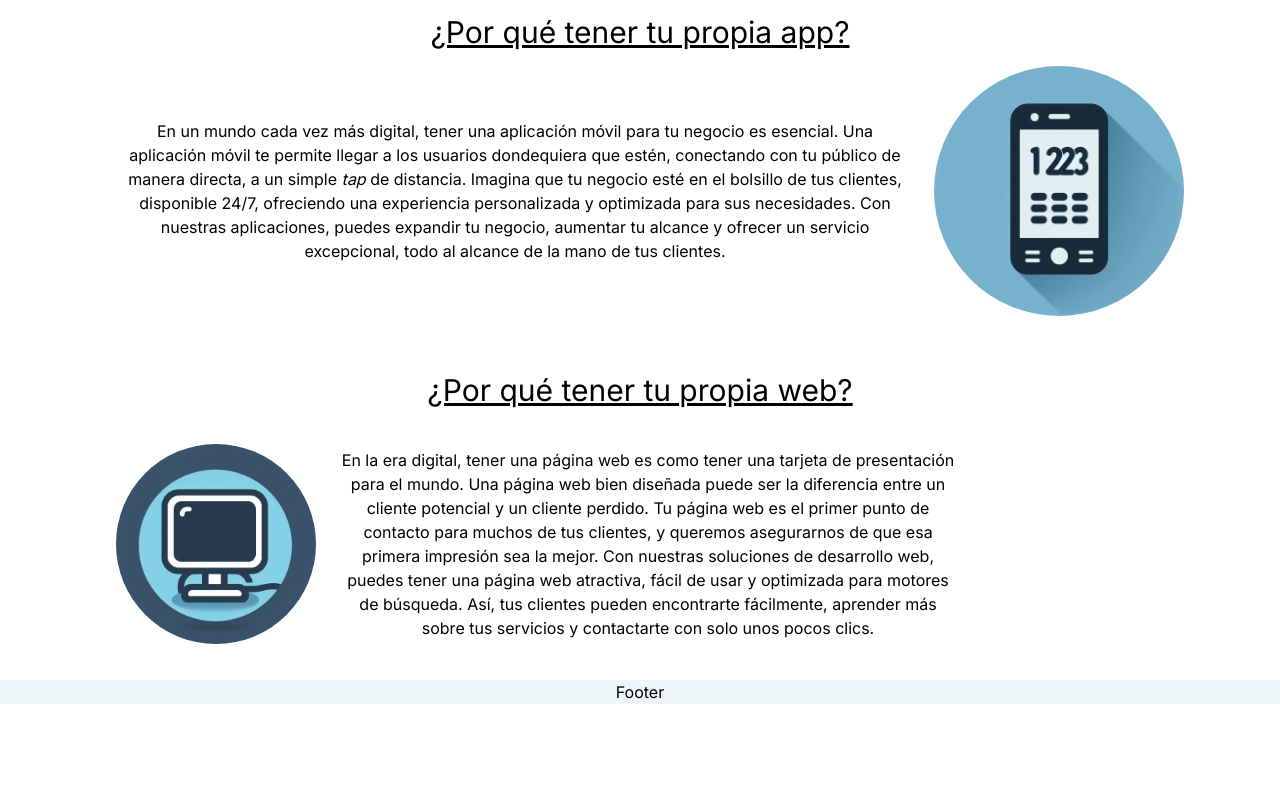
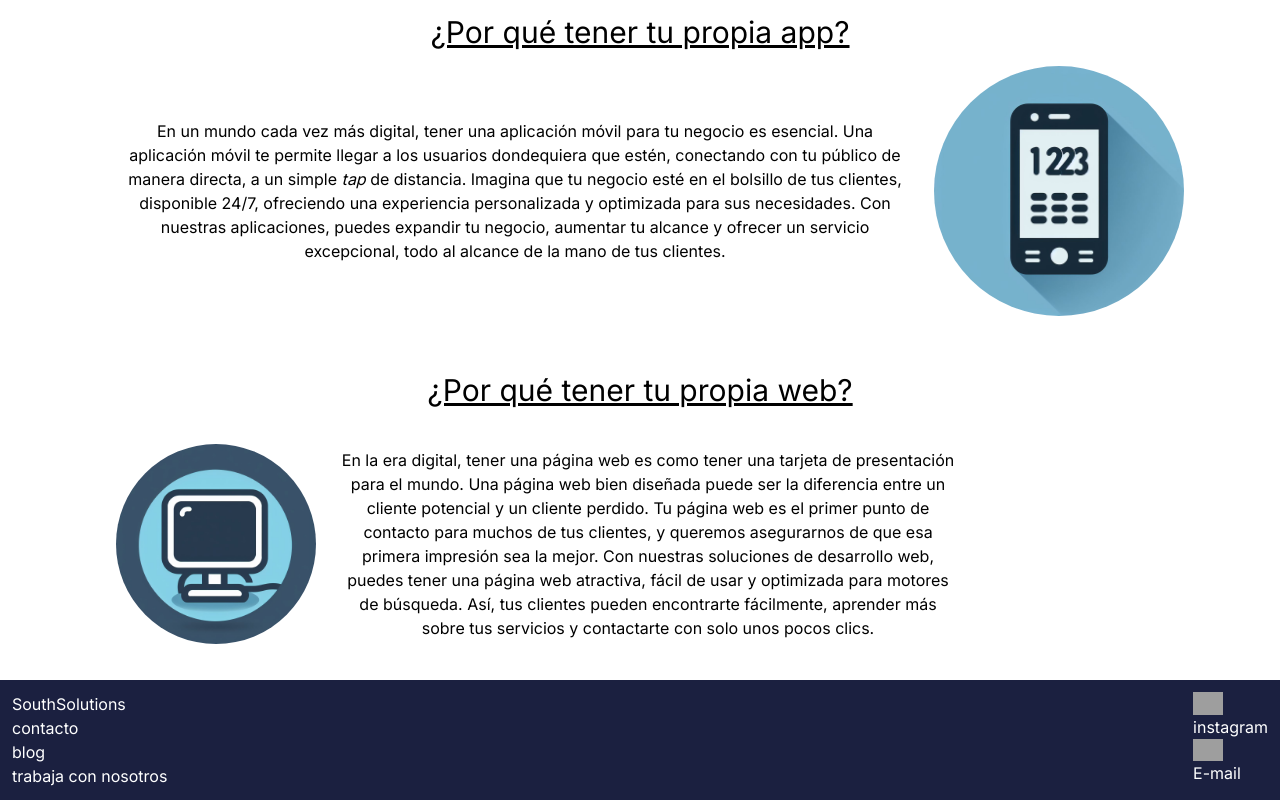
Before and after one commit to SouthSolutions/SouthSolutionsWeb, a Next.js app: page / in a window 1280 px wide. Shown: the part 779-1579 px from the top of the page. Before the commit the page ends 1483 px from the top, so only its background shows below. Built offline with nearby package versions, Linux system fonts and the light colour scheme; grey boxes are pictures that could not be loaded.

Commit message:
add footer links

```diff
--- a/app/components/Footer/Footer.tsx
+++ b/app/components/Footer/Footer.tsx
@@ -1,11 +1,44 @@
+import Link from "next/link";
+import Image from "next/image";
+
 const Footer = () => {
-return (
-    <main style={{backgroundColor: "#edf5f7"}}>
-        <div>
-            <h1 className="text-center">Footer</h1>
+  return (
+    <main style={{ backgroundColor: "#1b2040" }}>
+      <section className="flex justify-between">
+        <div className="text-white flex-start p-3">
+          <h4>SouthSolutions</h4>
+          <p>contacto</p>
+          <p>blog</p>
+          <p>trabaja con nosotros</p>
         </div>
+        <div className="text-white flex-end p-3">
+          <Link href={"https://www.instagram.com/southsolutions.tech/"} >
+            <div className="text-center justify-center items-center" >
+            <Image
+              src="https://1000logos.net/wp-content/uploads/2017/02/Instagram-icon-4.png"
+              width={30}
+              height={30}
+              alt="Instagram"
+
+            />
+            <p>instagram</p>
+
+            </div>
+
+          </Link>
+          <a href="mailto:southsolutions.tech@gmail.com">
+            <Image
+              src="https://1000logos.net/wp-content/uploads/2018/05/Gmail-icon-1.png"
+              alt="email"
+              width={30}
+              height={30}
+            />
+            E-mail
+          </a>
+        </div>
+      </section>
     </main>
-)
+  );
 };
 
 export default Footer;
```
